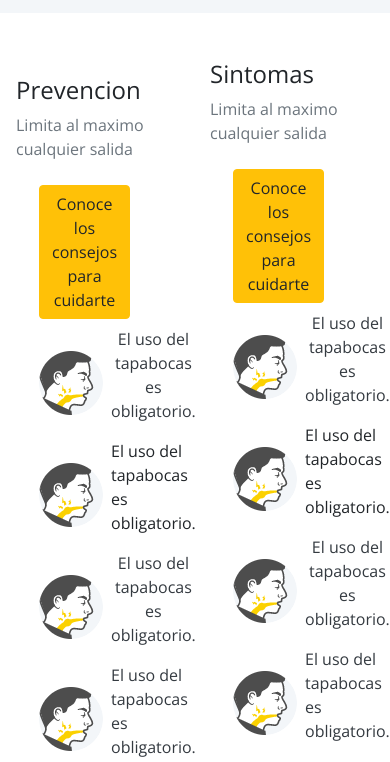
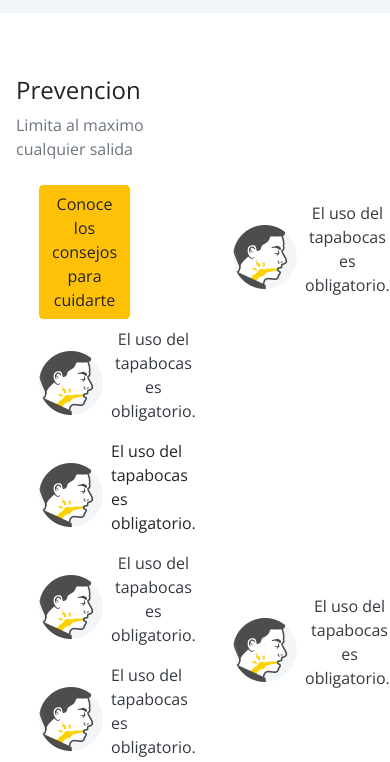
Before and after one commit to pabloperez293/GCA, a website: page index.html in a window 390 px wide. Shown: the part 5117-5879 px from the top of the page. Drawn offline with nearby package versions, Linux system fonts and the light colour scheme.

Commit message:
Add files via upload
Se colocan algunos estilos

```diff
--- a/css/estilos.css
+++ b/css/estilos.css
@@ -158,5 +158,13 @@ body{
     .img-fluid{
         max-width: 100%;
     }
+    .sintomas{
+        display: flex;
+        flex-direction: column;
+        justify-content: flex-end;
+
+    }
+
+
 
 }
```
